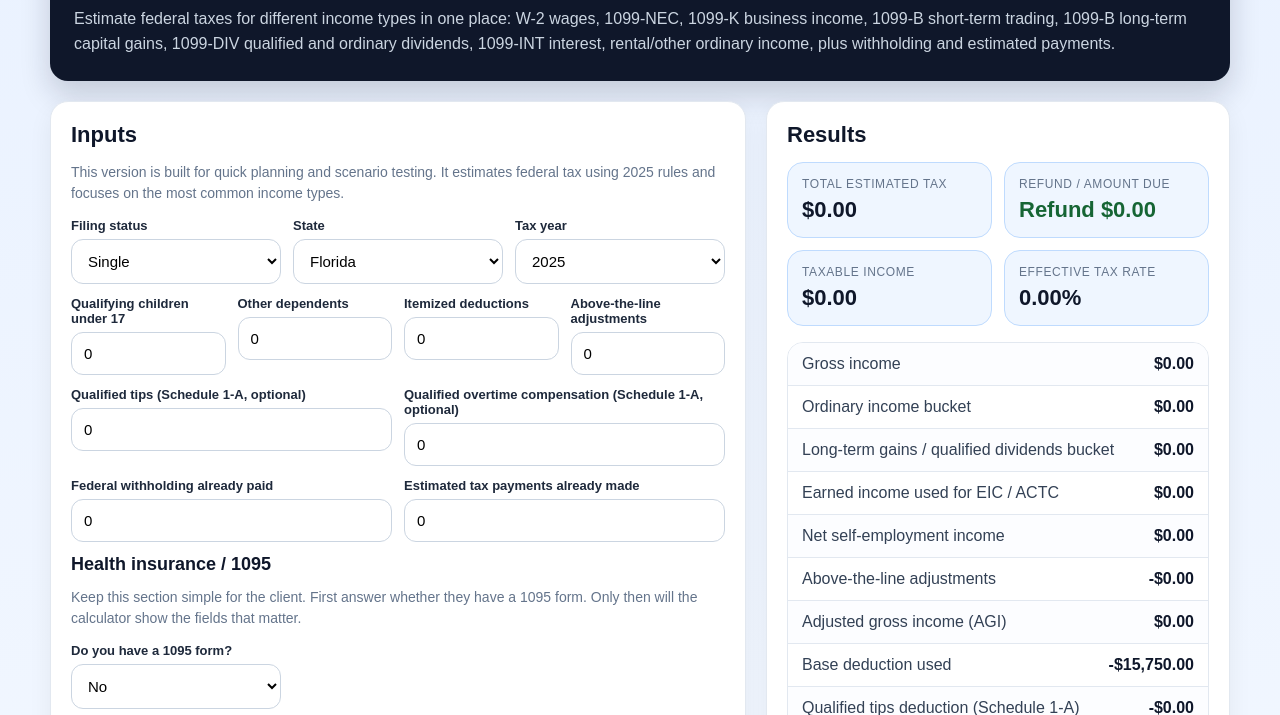
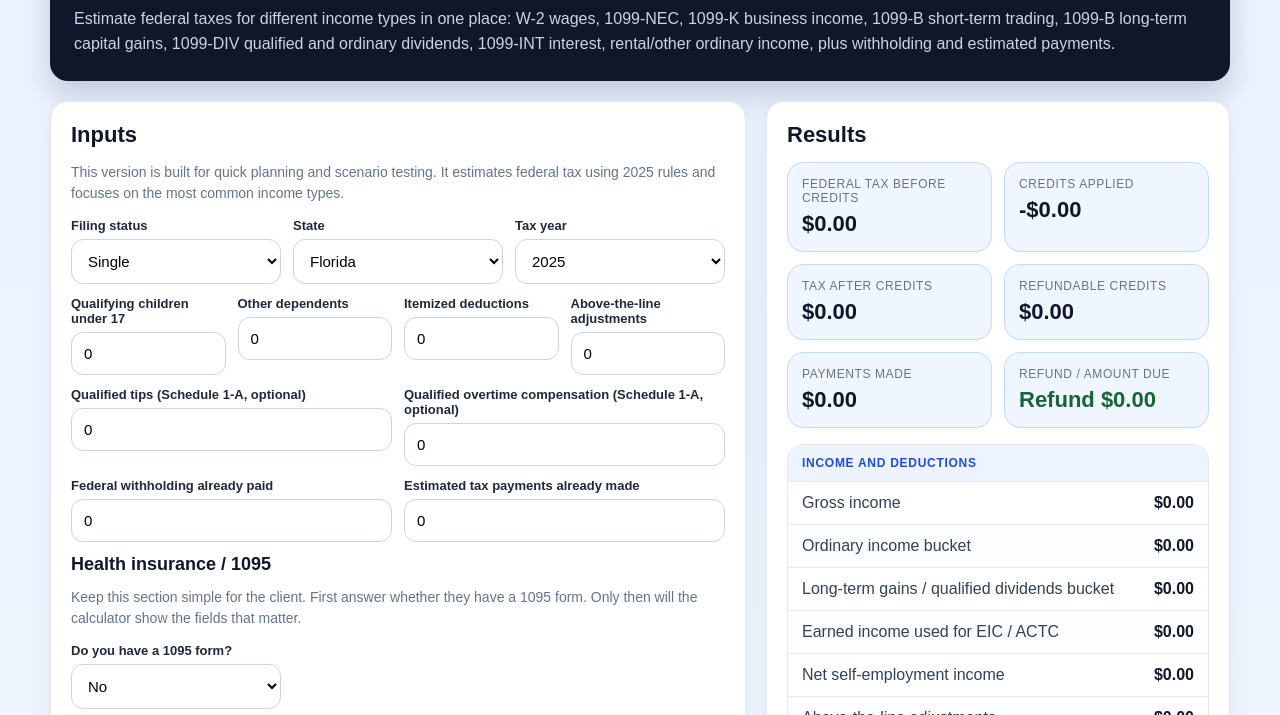
Before and after one commit to jcpm0104/calculadora-interes, a plain HTML site: page index.html in a window 1280 px wide. Shown: the part 85-800 px from the top of the page. Drawn offline with Linux system fonts and the light colour scheme.

Commit message:
Add files via upload

```diff
--- a/index.html
+++ b/index.html
@@ -187,6 +187,16 @@
     .result-row span:last-child {
       font-weight: 700;
       text-align: right;
+    }
+    .result-section {
+      padding: 11px 14px;
+      background: #eef4ff;
+      color: #1d4ed8;
+      font-size: 12px;
+      font-weight: 800;
+      letter-spacing: 0.06em;
+      text-transform: uppercase;
+      border-bottom: 1px solid var(--line);
     }
     .note {
       margin-top: 14px;
@@ -494,20 +504,28 @@
         <h2>Results</h2>
         <div class="summary-grid">
           <div class="pill">
-            <small>Total estimated tax</small>
-            <strong id="totalTax">$0.00</strong>
+            <small>Federal tax before credits</small>
+            <strong id="taxBeforeCreditsSummary">$0.00</strong>
+          </div>
+          <div class="pill">
+            <small>Credits applied</small>
+            <strong id="creditsAppliedSummary">$0.00</strong>
+          </div>
+          <div class="pill">
+            <small>Tax after credits</small>
+            <strong id="taxAfterCreditsSummary">$0.00</strong>
+          </div>
+          <div class="pill">
+            <small>Refundable credits</small>
+            <strong id="refundablesSummary">$0.00</strong>
+          </div>
+          <div class="pill">
+            <small>Payments made</small>
+            <strong id="paymentsSummary">$0.00</strong>
           </div>
           <div class="pill">
             <small>Refund / amount due</small>
             <strong id="refundOrDue">$0.00</strong>
-          </div>
-          <div class="pill">
-            <small>Taxable income</small>
-            <strong id="taxableIncome">$0.00</strong>
-          </div>
-          <div class="pill">
-            <small>Effective tax rate</small>
-            <strong id="effectiveRate">0.00%</strong>
           </div>
         </div>
 
@@ -1338,14 +1356,24 @@
       const combinedRefundOrDue = federalRefundOrDue - stateTax;
       const effectiveRate = grossIncome > 0 ? (totalTax / grossIncome) * 100 : 0;
 
-      document.getElementById('totalTax').textContent = formatMoney(totalTax);
+      const federalTaxBeforeCredits = baseIncomeTax + se.seTax + acaRepayment;
+      const creditsApplied = credits.nonrefundableUsed;
+      const taxAfterCredits = federalTotalTax;
+
+      document.getElementById('taxBeforeCreditsSummary').textContent = formatMoney(federalTaxBeforeCredits);
+      document.getElementById('creditsAppliedSummary').textContent = '-' + formatMoney(creditsApplied);
+      document.getElementById('taxAfterCreditsSummary').textContent = formatMoney(taxAfterCredits);
+      document.getElementById('refundablesSummary').textContent = formatMoney(refundableCredits);
+      document.getElementById('paymentsSummary').textContent = formatMoney(payments);
+
       const refundEl = document.getElementById('refundOrDue');
       refundEl.textContent = combinedRefundOrDue >= 0 ? 'Refund ' + formatMoney(combinedRefundOrDue) : 'Due ' + formatMoney(Math.abs(combinedRefundOrDue));
       refundEl.className = combinedRefundOrDue >= 0 ? 'green' : 'orange';
-      document.getElementById('taxableIncome').textContent = formatMoney(taxableIncome);
-      document.getElementById('effectiveRate').textContent = formatPercent(effectiveRate);
 
-      const rows = [
+      const sections = [
+        {
+          title: 'Income and deductions',
+          rows: [
             ['Gross income', grossIncome],
             ['Ordinary income bucket', ordinaryIncome],
             ['Long-term gains / qualified dividends bucket', preferentialBucket],
@@ -1357,18 +1385,39 @@
             ['Qualified tips deduction (Schedule 1-A)', -tipDeduction],
             ['Qualified overtime deduction (Schedule 1-A)', -overtimeDeduction],
             ['Total deduction used', -deductionUsed],
-        ['Taxable income', taxableIncome],
+            ['Taxable income', taxableIncome]
+          ]
+        },
+        {
+          title: 'Federal tax calculation',
+          rows: [
             ['Ordinary federal income tax', ordinaryTax],
             ['Long-term capital gains / qualified dividends tax', prefTax],
+            ['Net Investment Income Tax (estimated)', niit],
             ['Self-employment tax', se.seTax],
-        ['Net Investment Income Tax (estimated)', niit],
-        ['Child/dependent credits used', -credits.nonrefundableUsed],
+            ['ACA repayment added to tax', acaRepayment],
+            ['Federal tax before credits', federalTaxBeforeCredits],
+            ['Credits applied', -creditsApplied],
+            ['Tax after credits', taxAfterCredits]
+          ]
+        },
+        {
+          title: 'Refundable credits and payments',
+          rows: [
             ['Additional Child Tax Credit (estimated)', -credits.refundableACTC],
-        ['Earned Income Credit (estimated)', -eic]
+            ['Earned Income Credit (estimated)', -eic],
+            ['Extra Premium Tax Credit (estimated)', -refundablePTC],
+            ['Refundable credits total', -refundableCredits],
+            ['Federal payments already made', -payments],
+            [federalRefundOrDue >= 0 ? 'Federal refund' : 'Federal amount due', Math.abs(federalRefundOrDue)]
+          ]
+        }
       ];
 
       if (aca.formType === '1095a') {
-        rows.push(
+        sections.splice(2, 0, {
+          title: 'Marketplace / 1095-A detail',
+          rows: [
             ['1095 household size used', aca.householdMembers],
             ['ACA covered adults used', aca.coveredAdults],
             ['ACA covered children used', aca.coveredChildren],
@@ -1381,34 +1430,46 @@
             ['Allowed Premium Tax Credit (estimated)', -aca.allowedPTC],
             ['Advance Premium Tax Credit received', aca.advancePTC],
             [aca.netPTCAdjustment >= 0 ? 'Extra Premium Tax Credit (estimated)' : 'Advance PTC repayment (estimated)', Math.abs(aca.netPTCAdjustment)]
-        );
+          ]
+        });
       }
 
-      rows.push(
-        ['Estimated federal tax (before refundables)', federalTotalTax],
-        ['Federal payments already made', -payments],
-        ['Federal refund / amount due', Math.abs(federalRefundOrDue)],
+      sections.push({
+        title: 'State estimate and final result',
+        rows: [
           ['State taxable income (estimated)', stateTaxableIncome],
           ['Estimated state income tax', stateTax],
-        ['Total estimated tax', totalTax],
+          ['Combined federal + state tax', totalTax],
+          ['Effective tax rate', effectiveRate],
           [combinedRefundOrDue >= 0 ? 'Estimated refund' : 'Estimated amount due', Math.abs(combinedRefundOrDue)]
-      );
+        ]
+      });
 
       const breakdown = document.getElementById('resultBreakdown');
-      breakdown.innerHTML = rows.map(([label, value]) => {
-        const countLabels = ['1095 household size used', 'ACA covered adults used', 'ACA covered children used'];
-        const isCountRow = countLabels.includes(label);
-        const isModeRow = label === 'ACA quick-estimate mode used';
-        const displayValue = isCountRow
+      const countLabels = new Set(['1095 household size used', 'ACA covered adults used', 'ACA covered children used']);
+      const isModeLabel = (label) => label === 'ACA quick-estimate mode used';
+      const isPercentLabel = (label) => label === 'Effective tax rate';
+
+      breakdown.innerHTML = sections.map(section => {
+        const sectionRows = section.rows.map(([label, value]) => {
+          const displayValue = countLabels.has(label)
             ? String(value)
-          : isModeRow
+            : isModeLabel(label)
               ? (value ? 'Yes' : 'No')
+              : isPercentLabel(label)
+                ? formatPercent(value)
                 : (value < 0 ? '-' + formatMoney(Math.abs(value)) : formatMoney(value));
           return `
         <div class="result-row">
           <span>${label}</span>
           <span>${displayValue}</span>
         </div>
+      `;
+        }).join('');
+
+        return `
+        <div class="result-section">${section.title}</div>
+        ${sectionRows}
       `;
       }).join('');
     }
```
Lines whose indentation alone changed are shown as unchanged.
